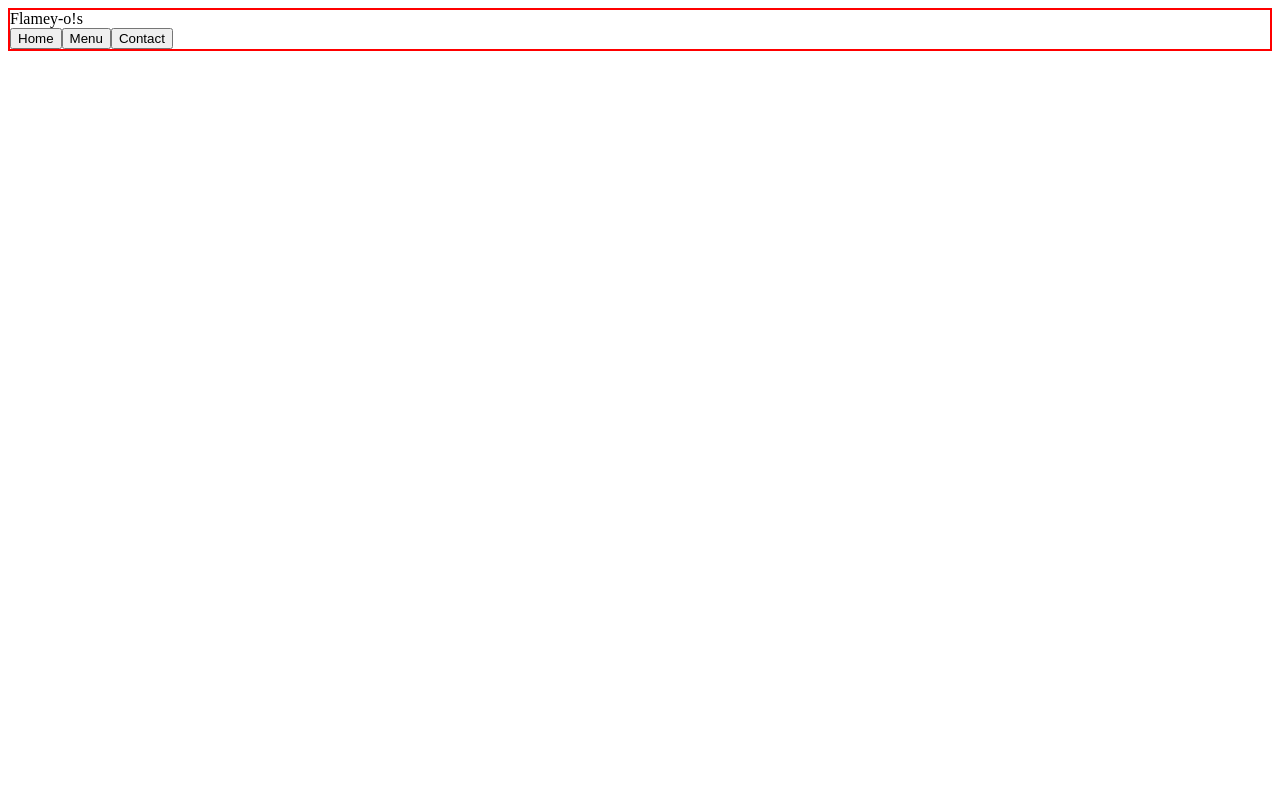
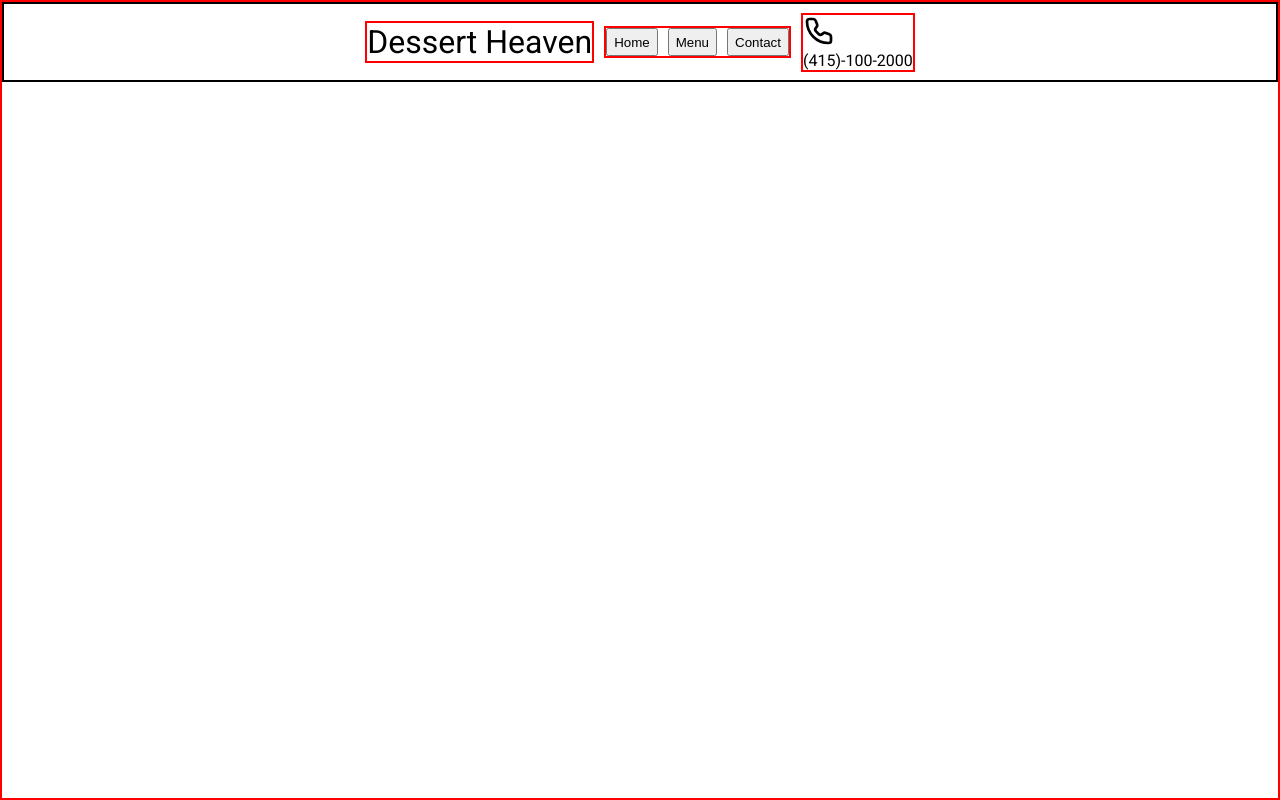
Before and after one commit to v-sudo29/restaurant-page, a website built with webpack: page dist/index.html in a window 1280 px wide. Built offline with nearby package versions, Linux system fonts and the light colour scheme.

Commit message:
Append svg icon to html page

```diff
--- a/package.json
+++ b/package.json
@@ -21,6 +21,8 @@
   "homepage": "https://github.com/v-sudo29/restaurant-page#readme",
   "devDependencies": {
     "css-loader": "^6.7.3",
+    "html-loader": "^4.2.0",
+    "html-webpack-plugin": "^5.5.0",
     "style-loader": "^3.3.2",
     "webpack": "^5.77.0",
     "webpack-cli": "^5.0.1",
--- a/src/header.js
+++ b/src/header.js
@@ -10,6 +10,9 @@ export default function pageHeader() {
   const home = document.createElement('button');
   const menu = document.createElement('button');
   const contact = document.createElement('button');
+  const phoneNumberDiv = document.createElement('div');
+  const phoneIcon = document.createElement('div');
+  const phoneNumber = document.createElement('div');
 
   // Add attributes
   headerDiv.classList.add('header-div');
@@ -18,20 +21,28 @@ export default function pageHeader() {
   home.classList.add('home');
   menu.classList.add('menu');
   contact.classList.add('contact');
+  phoneNumberDiv.classList.add('phone-number-div');
+  phoneNumber.classList.add('phone-number');
+  phoneIcon.classList.add('phone-icon');
 
   // Add inner HTML
-  headerTitle.innerHTML = 'Flamey-o!s';
+  headerTitle.innerHTML = 'Dessert Heaven';
   home.innerHTML = 'Home';
   menu.innerHTML = 'Menu';
   contact.innerHTML = 'Contact';
+  phoneNumber.innerHTML = '(415)-100-2000';
 
   // Append elements
   headerNav.appendChild(home);
   headerNav.appendChild(menu);
   headerNav.appendChild(contact);
 
+  phoneNumberDiv.appendChild(phoneIcon);
+  phoneNumberDiv.appendChild(phoneNumber);
+
   headerDiv.appendChild(headerTitle);
   headerDiv.appendChild(headerNav);
+  headerDiv.appendChild(phoneNumberDiv);
 
   contentDiv.appendChild(headerDiv);
 }
--- a/src/index.js
+++ b/src/index.js
@@ -1,5 +1,23 @@
 import pageHeader from './header.js';
 import './style.css';
+import phoneSVG from './phone.svg';
 
+// Append div content to body
+const contentDiv = document.createElement('div');
+contentDiv.setAttribute('id', 'content');
+document.querySelector('body').appendChild(contentDiv);
+
+// Page header
 pageHeader();
-console.log('hi there!!!!');
+
+  // Add phone icon to phone div
+  const phoneIcon = new Image();
+  phoneIcon.src = phoneSVG;
+
+  const phoneIconDiv = document.querySelector('.phone-icon');
+  const phoneImg = document.createElement('img');
+  phoneImg.classList.add('img-phone');
+  phoneImg.setAttribute('src', `${phoneSVG}`);
+  phoneIconDiv.appendChild(phoneImg);
+
+console.log('hi there!!!');
--- a/src/style.css
+++ b/src/style.css
@@ -1,3 +1,5 @@
+@import url('https://fonts.googleapis.com/css2?family=Roboto:wght@100;300;400;500;700;900&display=swap');
+
 /* Global declarations */
 :root {
   box-sizing: border-box;
@@ -7,6 +9,47 @@
   box-sizing: inherit;
 }
 
+/* Body */
+body {
+  min-height: 100vh;
+  min-width: 100vw;
+  margin: 0;
+  padding: 0;
+  border: 2px solid red;
+  font-family: 'Roboto';
+}
+
 #content {
+  display: flex;
+}
+
+/* Header */
+.header-div {
+  flex: 1;
+  display: flex;
+  align-items: center;
+  justify-content: center;
+  gap: 10px;
+  min-height: 10vh;
+  border: 2px solid black;
+}
+
+.header-title {
+  border: 2px solid red;
+  font-size: 2rem;
+}
+
+.header-links-div {
+  min-height: 2rem;
+  display: flex;
+  border: 2px solid red;
+  gap: 10px;
+}
+
+.phone-number-div {
   border: 2px solid red;
 }
+
+.img-phone {
+  height: 2rem;
+}
--- a/webpack.config.js
+++ b/webpack.config.js
@@ -1,11 +1,18 @@
 const path = require('path');
+const HtmlWebpackPLugin = require('html-webpack-plugin');
 
 module.exports = {
   mode: 'development',
   entry: './src/index.js',
+  plugins: [
+    new HtmlWebpackPLugin({
+      title: 'Output Management',
+    }),
+  ],
   output: {
     filename: '[name].bundle.js',
     path: path.resolve(__dirname, 'dist'),
+    assetModuleFilename: 'src/[name].[ext]',
   },
   devtool: 'inline-source-map',
   devServer: {
@@ -16,10 +23,11 @@ module.exports = {
       {
         test: /\.css$/i,
         use: ['style-loader', 'css-loader'],
-      }
+      },
+      {
+        test: /\.(png|svg|jpg|jpeg|gif)$/i,
+        type: 'asset/resource',
+      },
     ],
   },
-  // optimization: {
-  //   runtimeChunk: 'single',
-  // },
 };
```
Also changed, not shown: dist/index.html, dist/main.bundle.js, dist/src/phone..svg (added), src/phone.svg (added), src/raspberry_cake.jpeg (added), 2 other files.
